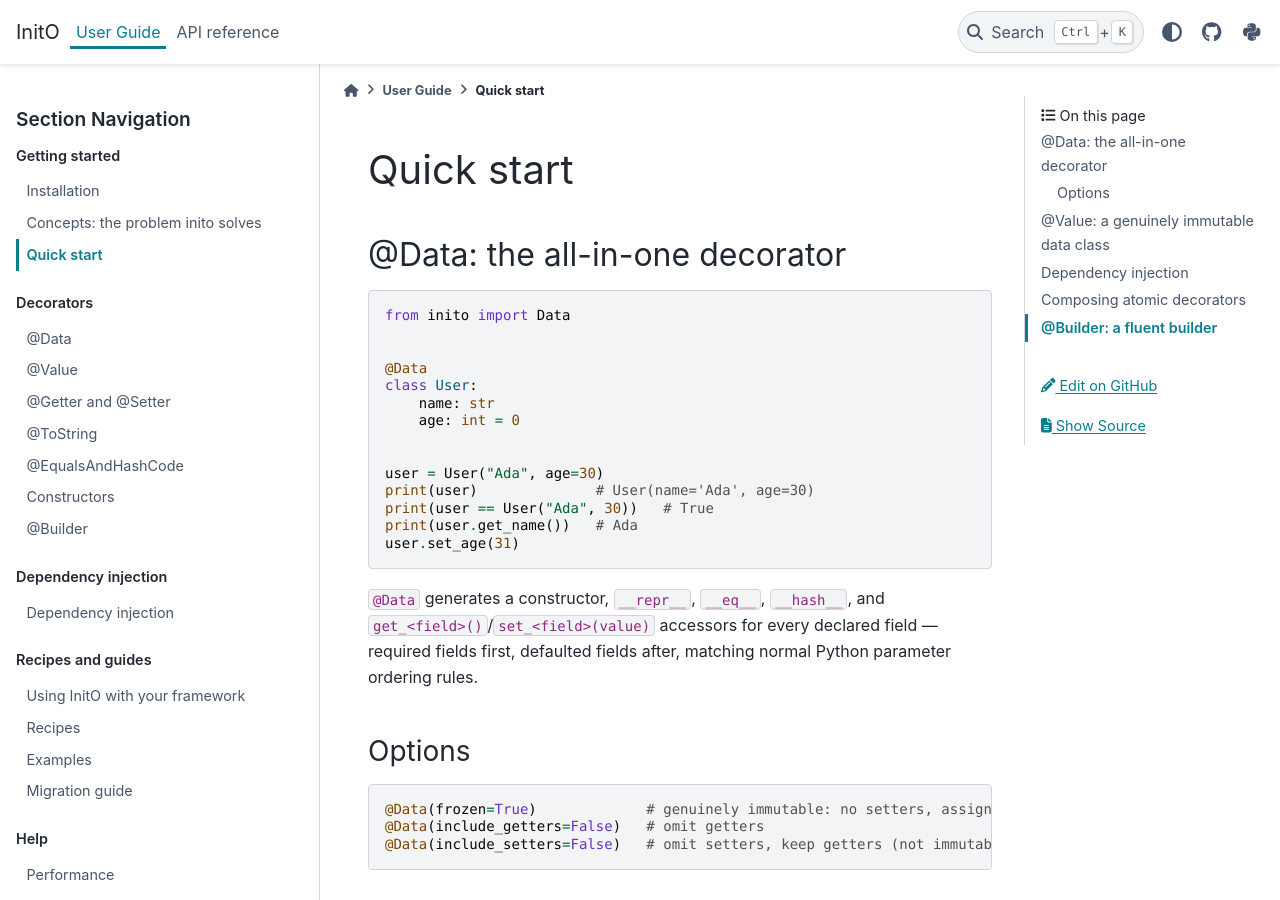
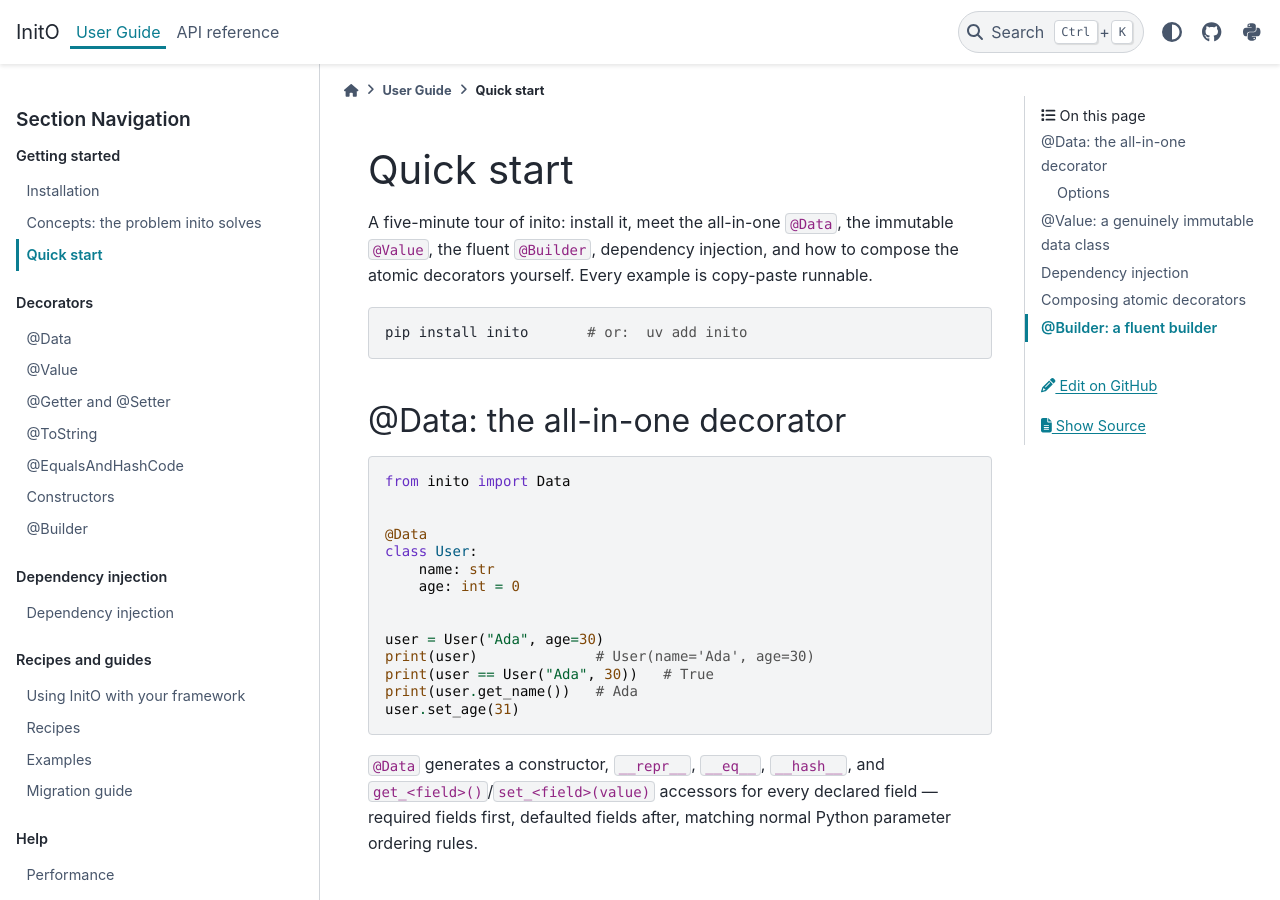
Before and after one commit to swtnk/inito, a Sphinx documentation site: the page built from docs/quickstart.md, in a window 1280 px wide and 900 px high. Built offline with Sphinx 7.4.7 and the PyData theme 0.15.4, drawn with Linux system fonts in a browser that asks for light colours.

Commit message:
docs: add a clear opening to the Quick start tour
Co-Authored-By: Claude Opus 4.8 <noreply@anthropic.com>

````diff
--- a/docs/quickstart.md
+++ b/docs/quickstart.md
@@ -1,4 +1,12 @@
 # Quick start
+
+A five-minute tour of inito: install it, meet the all-in-one `@Data`, the
+immutable `@Value`, the fluent `@Builder`, dependency injection, and how to
+compose the atomic decorators yourself. Every example is copy-paste runnable.
+
+```bash
+pip install inito       # or:  uv add inito
+```
 
 ## @Data: the all-in-one decorator
 
````
